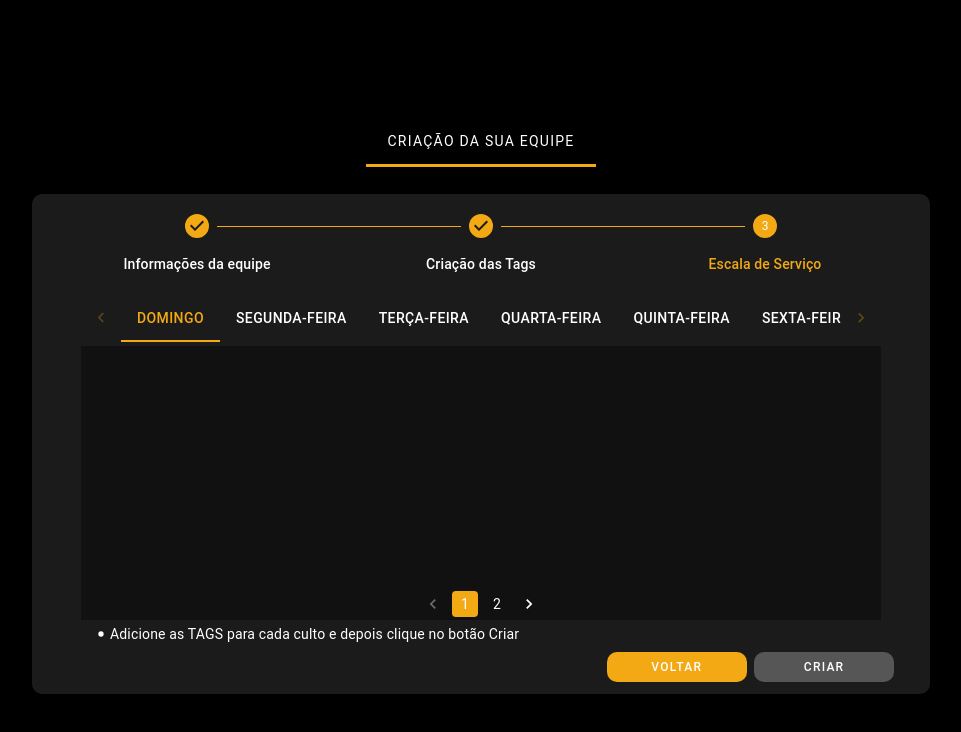
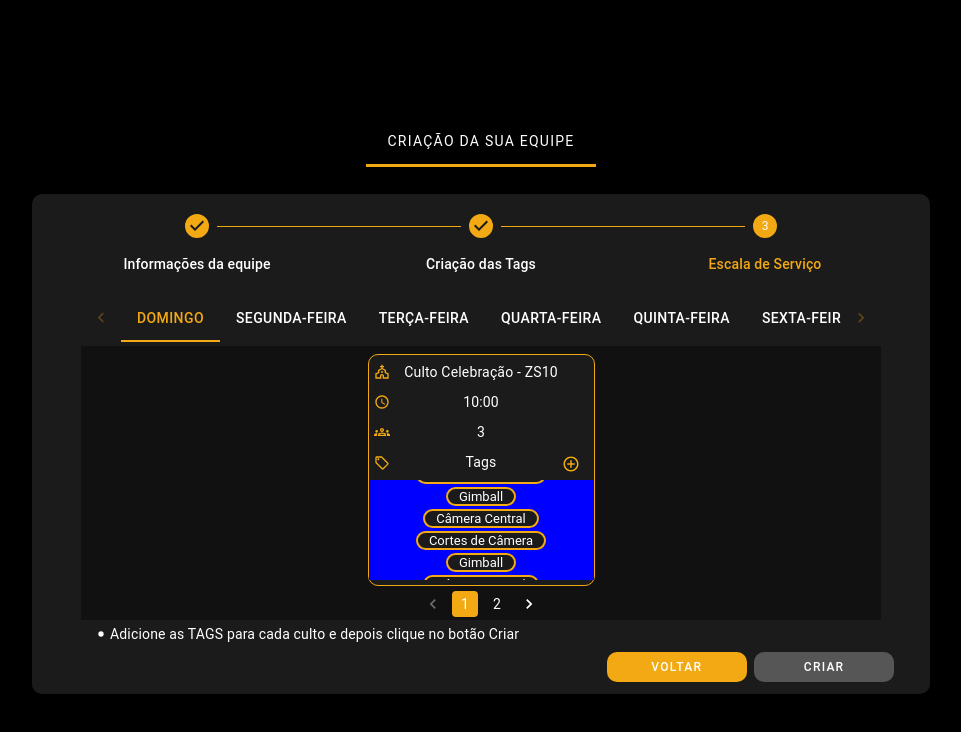
Before and after one commit to SamuelCFelix/Escala-Frontend, a React (Create React App) app: page /primeiroacesso/criarequipe in a window 1280 px wide. Shown: the top 732 px of the page, without its empty margins (159-1120 px from the left). Built offline with nearby package versions, Linux system fonts and the light colour scheme.

Commit message:
continuação da criação do card programação

```diff
--- a/src/pages/criarEquipe/index.js
+++ b/src/pages/criarEquipe/index.js
@@ -55,6 +55,7 @@ import SettingsOutlinedIcon from "@mui/icons-material/SettingsOutlined";
 import { format } from "date-fns-tz";
 import EditOutlinedIcon from "@mui/icons-material/EditOutlined";
 import DeleteOutlineOutlinedIcon from "@mui/icons-material/DeleteOutlineOutlined";
+import LocalOfferOutlinedIcon from "@mui/icons-material/LocalOfferOutlined";
 
 const styles = {
   container: {
@@ -553,6 +554,65 @@ const styles = {
     display: "flex",
     width: "100%",
     height: "242px",
+    alignItems: "center",
+    justifyContent: "center",
+  },
+  CardProgramacao: {
+    display: "flex",
+    flexDirection: "column",
+    background: "#1B1B1B",
+    width: "225px",
+    height: "225px",
+    border: "1px solid #F3A913",
+    borderRadius: "10px",
+    mt: "5px",
+    paddingTop: "5px",
+    gap: "5px",
+  },
+  boxInfoCard: {
+    /* background: "blue", */
+    position: "relative",
+    display: "flex",
+    width: "100%",
+    height: "25px",
+    alignItems: "center",
+    justifyContent: "center",
+  },
+  boxLimiteTextInfo: {
+    display: "flex",
+    width: "172px",
+    alignItems: "center",
+    justifyContent: "center",
+  },
+  boxIconeCardInfoLeft: {
+    position: "absolute",
+    left: "0",
+    top: "calc(50% + 2px)",
+    transform: "translateY(-50%)",
+    alignItems: "center",
+    justifyContent: "flex-start",
+    ml: "5px",
+  },
+  boxIconeCardInfoRight: {
+    position: "absolute",
+    right: "0",
+    top: "calc(50% + 2px)",
+    transform: "translateY(-50%)",
+    alignItems: "center",
+    justifyContent: "flex-start",
+    mr: "5px",
+  },
+  boxListChipsCardInfo: {
+    background: "blue",
+    display: "flex",
+    flexDirection: "column",
+    width: "100%",
+    height: "100px",
+    maxHeight: "100px",
+    alignItems: "center",
+    justifyContent: "center",
+    overflowY: "auto",
+    gap: "3px",
   },
   boxPaginacao: {
     display: "flex",
@@ -1218,7 +1278,93 @@ const CriarEquipe = () => {
               </Tabs>
             </Box>
             <Box sx={styles.boxConteudoTabs}>
-              <Box sx={styles.boxProgramacaoCards}></Box>
+              <Box sx={styles.boxProgramacaoCards}>
+                <Box sx={styles.CardProgramacao}>
+                  <Box sx={styles.boxInfoCard}>
+                    <Box sx={styles.boxIconeCardInfoLeft}>
+                      <ChurchOutlinedIcon sx={styles.estiloIcones} />
+                    </Box>
+                    <Box sx={styles.boxLimiteTextInfo}>
+                      <Typography
+                        sx={{
+                          ...styles.textoTabelaVazio,
+                          overflow: "hidden",
+                          textOverflow: "ellipsis",
+                          whiteSpace: "nowrap",
+                        }}
+                      >
+                        Culto Celebração - ZS10
+                      </Typography>
+                    </Box>
+                  </Box>
+                  <Box sx={styles.boxInfoCard}>
+                    <Box sx={styles.boxIconeCardInfoLeft}>
+                      <AccessTimeOutlinedIcon sx={styles.estiloIcones} />
+                    </Box>
+                    <Typography sx={styles.textoTabelaVazio}>10:00</Typography>
+                  </Box>
+                  <Box sx={styles.boxInfoCard}>
+                    <Box sx={styles.boxIconeCardInfoLeft}>
+                      <GroupsOutlinedIcon sx={styles.estiloIcones} />
+                    </Box>
+                    <Typography sx={styles.textoTabelaVazio}>3</Typography>
+                  </Box>
+                  <Box sx={styles.boxInfoCard}>
+                    <Box
+                      sx={{
+                        ...styles.boxIconeCardInfoLeft,
+                        top: "calc(50% + 3px)",
+                      }}
+                    >
+                      <LocalOfferOutlinedIcon sx={styles.estiloIcones} />
+                    </Box>
+                    <Typography sx={styles.textoTabelaVazio}>Tags</Typography>
+                    <Box sx={styles.boxIconeCardInfoRight}>
+                      <IconButton
+                        onClick={() => {
+                          /* setOpenModal(true); */
+                        }}
+                      >
+                        <AddCircleOutlineOutlinedIcon
+                          sx={{ ...styles.estiloIcones, fontSize: "18px" }}
+                        />
+                      </IconButton>
+                    </Box>
+                  </Box>
+                  <Box sx={styles.boxListChipsCardInfo}>
+                    <Chip
+                      label="Cortes de Câmera"
+                      variant="outlined"
+                      sx={styles.chipDefault}
+                    />
+                    <Chip
+                      label="Gimball"
+                      variant="outlined"
+                      sx={styles.chipDefault}
+                    />
+                    <Chip
+                      label="Câmera Central"
+                      variant="outlined"
+                      sx={styles.chipDefault}
+                    />
+                    <Chip
+                      label="Cortes de Câmera"
+                      variant="outlined"
+                      sx={styles.chipDefault}
+                    />
+                    <Chip
+                      label="Gimball"
+                      variant="outlined"
+                      sx={styles.chipDefault}
+                    />
+                    <Chip
+                      label="Câmera Central"
+                      variant="outlined"
+                      sx={styles.chipDefault}
+                    />
+                  </Box>
+                </Box>
+              </Box>
               <Box sx={styles.boxPaginacao}>
                 <Pagination
                   count={2}
```
